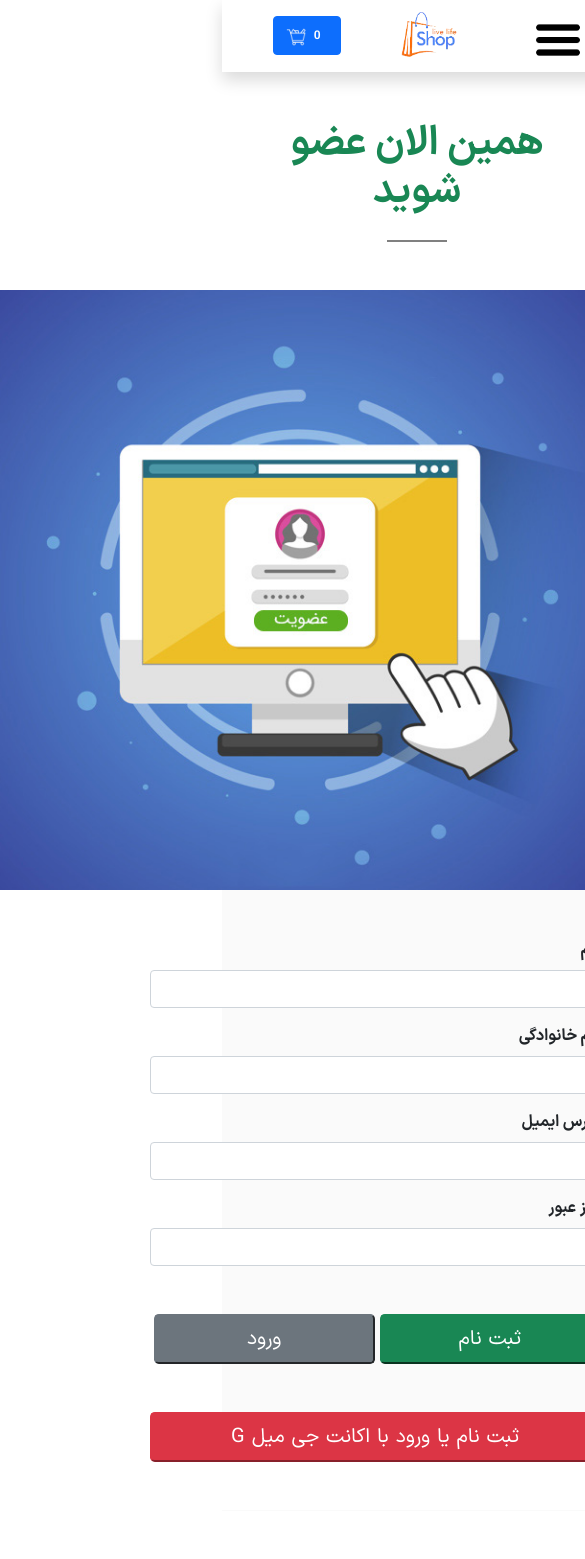
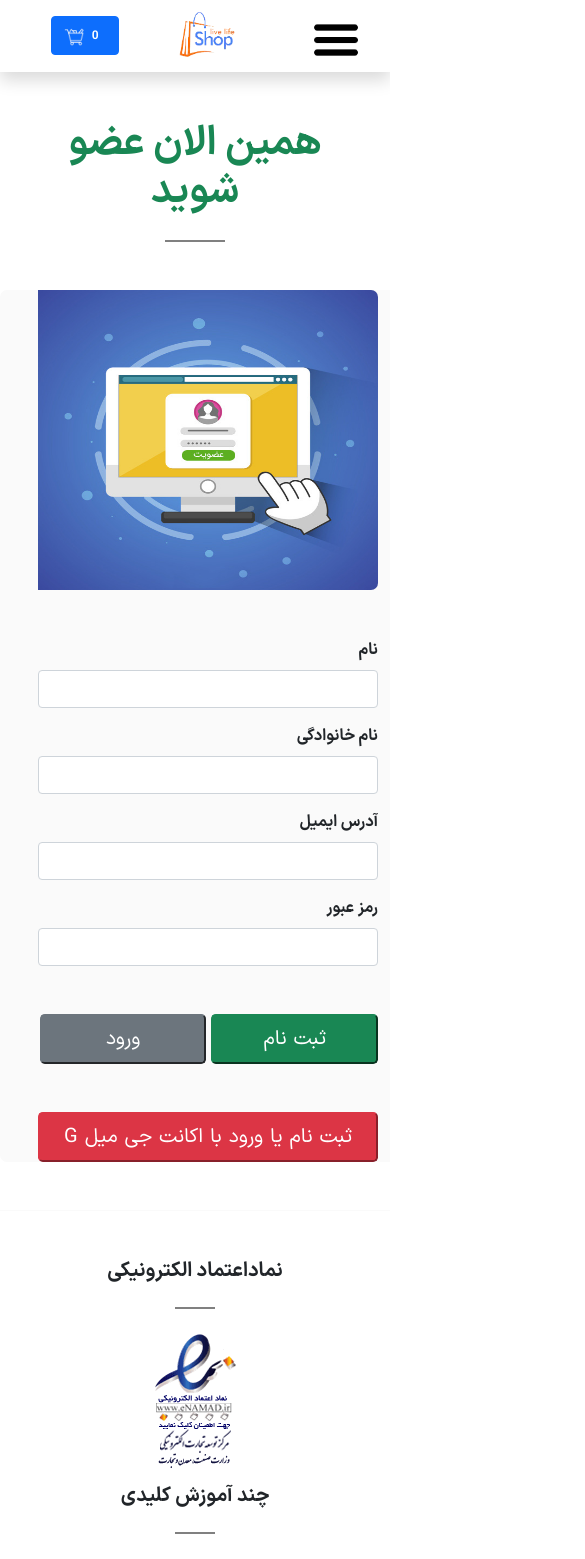
Before and after one commit to Gartleypattern/shopping-website, a React (Create React App) app: page /register in a window 390 px wide. Shown: the top 1559 px of the page, 585 px wide, since content can reach past the window. Built offline with nearby package versions, Linux system fonts and the light colour scheme.

Commit message:
responsive register page

```diff
--- a/src/App.scss
+++ b/src/App.scss
@@ -84,4 +84,11 @@ h1 {
         height: 215px !important;
         margin-bottom: 20px;
     }
+    .register-image {
+        width: 340px !important;
+        height: 300px !important;
+    }
+    .rgister-form {
+        width:340px !important;
+    }
   }
--- a/src/components/forms/registerForm.js
+++ b/src/components/forms/registerForm.js
@@ -1,15 +1,58 @@
 export const RegisterForm= ()=>(
-    <form className='form-group mt-5' style={{width:'450px'}}>
-        <label style={{fontWeight:'bold'}}  htmlFor ='fName'>نام</label>
-        <input className='form-control mt-2' name='fName' id='fName' type='text' />
-        <label style={{fontWeight:'bold'}}  htmlFor ='lName' className='mt-3'>نام خانوادگی</label>
-        <input className='form-control mt-2' name='lName' id='lName' type='text' />
-        <label style={{fontWeight:'bold'}}  htmlFor ='email' className='mt-3'>آدرس ایمیل</label>
-        <input className='form-control mt-2' name='email' id='email' type='email' />
-        <label style={{fontWeight:'bold'}} htmlFor ='pass' className='mt-3'>رمز عبور</label>
-        <input className='form-control mt-2' name='pass' id='pass' type='password' />
-        <button className='btn-lg btn-success mt-5' style={{width:'49%'}}>ثبت نام</button>
-        <button className='btn-lg btn-secondary mt-5' style={{width:'49%',marginRight:'5px'}}>ورود</button>
-        <button className='btn-lg btn-danger mt-5 w-100'>ثبت نام یا ورود با اکانت جی میل G</button>
+    <form
+        className='form-group mt-5 rgister-form'
+        style={{width:'500px'}}
+    >
+        <label
+            style={{fontWeight:'bold'}}
+            htmlFor ='fName'>نام</label
+        >
+        <input
+             className='form-control mt-2'
+             name='fName' id='fName' type='text'
+        />
+        <label
+            style={{fontWeight:'bold'}}
+            htmlFor ='lName' className='mt-3'>نام خانوادگی
+        </label>
+        <input
+            className='form-control mt-2'
+            name='lName'
+            id='lName'
+            type='text'
+        />
+        <label
+             style={{fontWeight:'bold'}}
+             htmlFor ='email'
+             className='mt-3'>آدرس ایمیل
+        </label>
+        <input
+            className='form-control mt-2'
+            name='email'
+            id='email'
+            type='email'
+        />
+        <label
+            style={{fontWeight:'bold'}}
+            htmlFor ='pass'
+            className='mt-3'>رمز عبور
+        </label>
+        <input
+            className='form-control mt-2'
+            name='pass'
+            id='pass'
+            type='password'
+        />
+        <button
+            className='btn-lg btn-success mt-5'
+            style={{width:'49%'}}>ثبت نام
+        </button>
+        <button
+            className='btn-lg btn-secondary mt-5'
+            style={{width:'49%',marginRight:'5px'}}>ورود
+        </button>
+        <button
+            className='btn-lg btn-danger mt-5 w-100'>ثبت نام یا ورود با اکانت جی میل G
+        </button>
     </form>
 );
--- a/src/components/pages/register.js
+++ b/src/components/pages/register.js
@@ -11,6 +11,8 @@ export const Register = () => (
         <div>
             <Header />
             <div className='container mb-5'>
+                <div className='row'>
+                    <div className='col-xl-10 offset-xl-1'>
                         <MainTitle
                             title= 'همین الان عضو شوید'
                             size= '2.5em'
@@ -20,12 +22,30 @@ export const Register = () => (
                             width= '60px'
                             color= 'gray'
                         />
-                <div className='row mt-5' style={{background: '#FAFAFA'}}>
-                    <div className='col'>
-                        <img src='img/register.jpg' style={{width:'600px', height:'600px'}} alt='' />
+                        <div className='row mt-5'
+                             style={{
+                                 background: '#FAFAFA',
+                                 borderRadius:'7px 0px 0px 7px'
+                                }}
+                        >
+                            <div className='col-xl-5'>
+                                <img
+                                    className='register-image'
+                                    src='img/register.jpg'
+                                    style={{
+                                        width:'500px',
+                                         height:'600px',
+                                         borderRadius:'0px 7px 7px 0px'
+                                        }}
+                                    alt=''
+                                />
                             </div>
-                    <div className='col'>
+                            <div
+                                className='col-xl-6 offset-xl-1'
+                            >
                                 <RegisterForm />
+                            </div>
+                        </div>
                     </div>
                 </div>
             </div>
```
Lines whose indentation alone changed are shown as unchanged.
